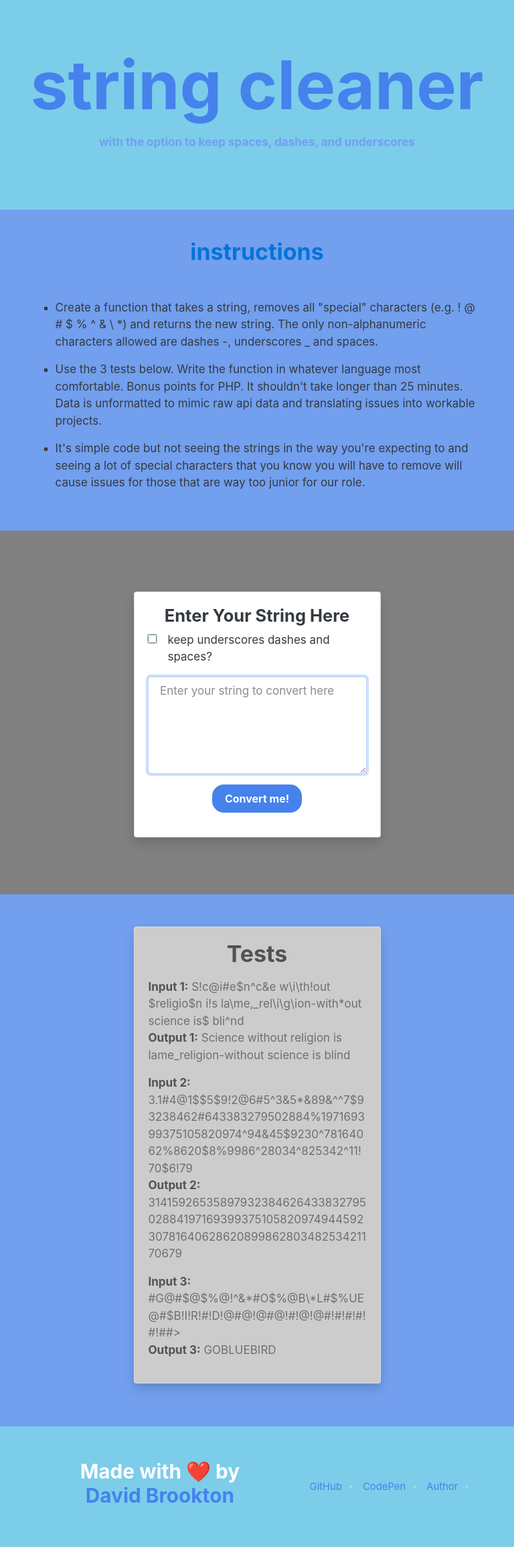
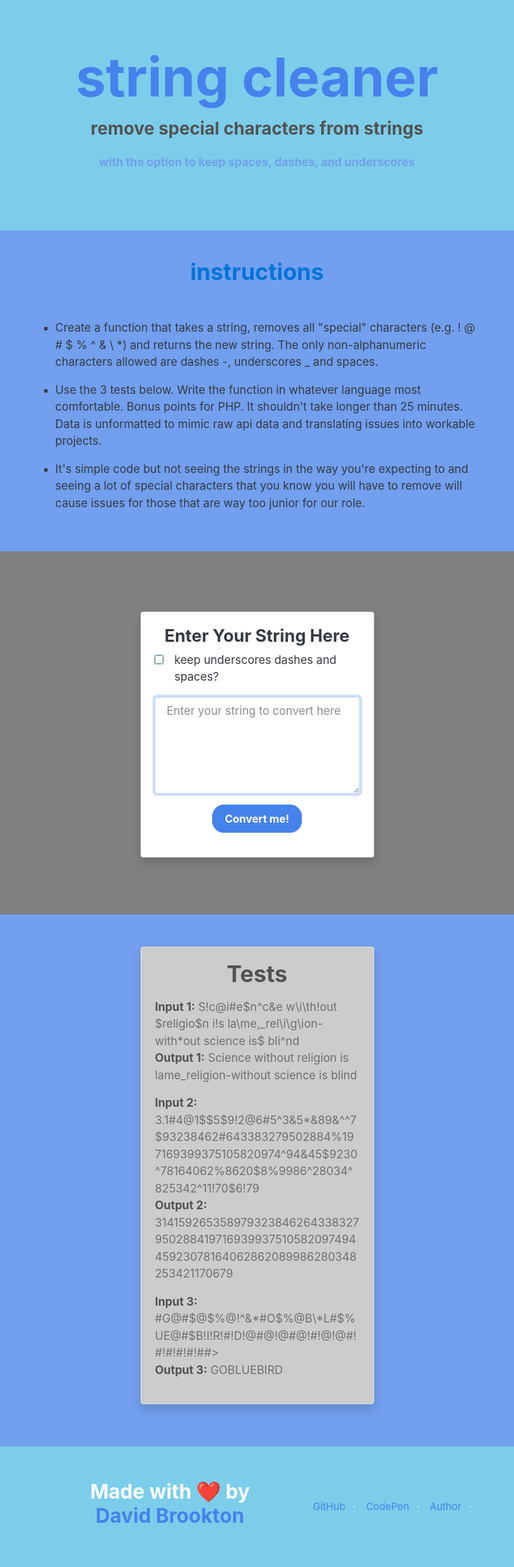
Before and after one commit to brookton/string-converter, a website: page index.html in a window 768 px wide. Shown: the whole page at 67% size. Before the commit the page ends 2309 px from the top, so only its background shows below. Drawn offline with nearby package versions, Linux system fonts and the light colour scheme.

Commit message:
:crystal_ball: Added liteserver & responsive design for mobile

```diff
--- a/main.css
+++ b/main.css
@@ -1,3 +1,8 @@
+.container {
+  margin-right: auto;
+  margin-left: auto;
+}
+
 .row {
   display: -webkit-box;
   display: -webkit-flex;
@@ -26,25 +31,6 @@
   align-items: center;
 }
 
-@media only screen and (min-width: 48em) {
-.col-sm-6 {
-  box-sizing: border-box;
-  -webkit-box-flex: 0;
-  -webkit-flex: 0 0 auto;
-  -ms-flex: 0 0 auto;
-  flex: 0 0 auto;
-  padding-right: 1.25rem;
-  padding-left: 1.25rem;
-}
-
-.col-sm-6 {
-  -webkit-flex-basis: 50%;
-  -ms-flex-preferred-size: 50%;
-  flex-basis: 50%;
-  max-width: 50%;
-}
-}
-
 .header {
   background-color: #7ccdea;
   padding: 4.5em 2em;
@@ -63,6 +49,7 @@
   padding: 0.5em 0;
   margin: 0;
   font-size: 2em;
+  color: #525252
 }
 
 .header h3 {
@@ -140,11 +127,10 @@ label {
   width: 100%;
   bottom: 0;
   margin-top: -2.5em;
-  margin-right: 50px;
-  padding-left: 80px;
   padding-top: 50px;
   padding-bottom: 50px;
 }
+
 .footer nav {
   -webkit-box-pack: end;
   -ms-flex-pack: end;
@@ -173,37 +159,94 @@ a {
   text-decoration: none;
   color: #ff5a79;
 }
+
 a:hover {
   animation: zomg 0.5s infinite;
   text-decoration: none!important;
 }
+
 button {
   font-size: 16px!important;
   font-weight: bold!important;
 }
+
 button:hover {
   animation: zomg 0.5s infinite!important;
 }
 
+@media screen and (max-width: 400px) {
+  .header h1 {
+    font-size: 75px!important;
+    margin-top: 30px;
+    margin-bottom: 30px;
+  }
+
+  .header h2 {
+    display: none;
+  }
+}
+
 @media (max-width: 768px) {
   footer nav,
-  footer h3 {
+  footer h3,
+  footer a{
     justify-content: center !important;
     text-align: center !important;
   }
-  .emoji .gitmoji {
-    font-size: 50px;
+
+  .footer {
+    padding-left: 30px;
   }
-  .emoji-header {
-    padding-bottom: 1em;
+
+  .header h1 {
+    font-size: 80px;
+    padding-bottom: -15px;
   }
+
   .header h2 {
-    display: none;
+    font-size: 26px;
+    padding-bottom: 10px;
   }
+
+   .card {
+     margin-left: 10px;
+     margin-right: 10px;
+   }
+
   .made-with-love,
   .footer-nav {
     flex-basis: 100%;
     max-width: 100%;
+    padding-left: 20px;
+  }
+}
+
+@media only screen and (min-width: 768px) {
+  .col-sm-6 {
+    box-sizing: border-box;
+    -webkit-box-flex: 0;
+    -webkit-flex: 0 0 auto;
+    -ms-flex: 0 0 auto;
+    flex: 0 0 auto;
+    padding-right: 1.25rem;
+    padding-left: 1.25rem;
+  }
+
+  .col-sm-6 {
+    -webkit-flex-basis: 50%;
+    -ms-flex-preferred-size: 50%;
+    flex-basis: 50%;
+    max-width: 50%;
+  }
+
+  .footer{
+    padding-left: 100px;
+  }
+}
+
+@media only screen and (min-width: 1024px) {
+  .container {
+    width: 65rem;
   }
 }
 
```
Also changed, not shown: index.html (+1 -1 lines), package.json (added, +29 -0 lines), 1 other file.
